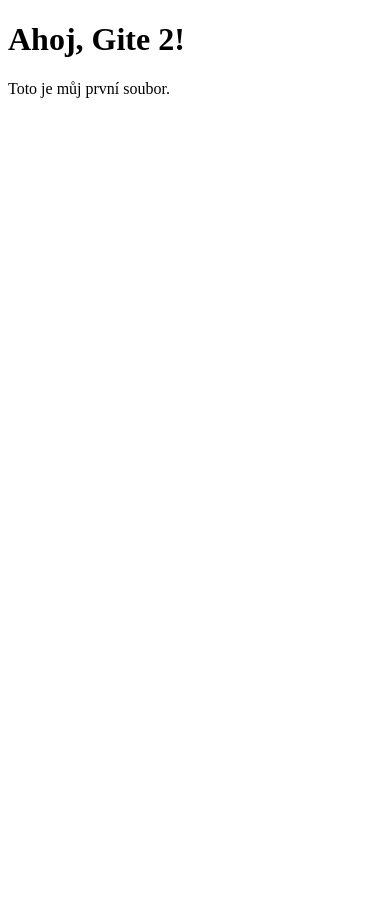
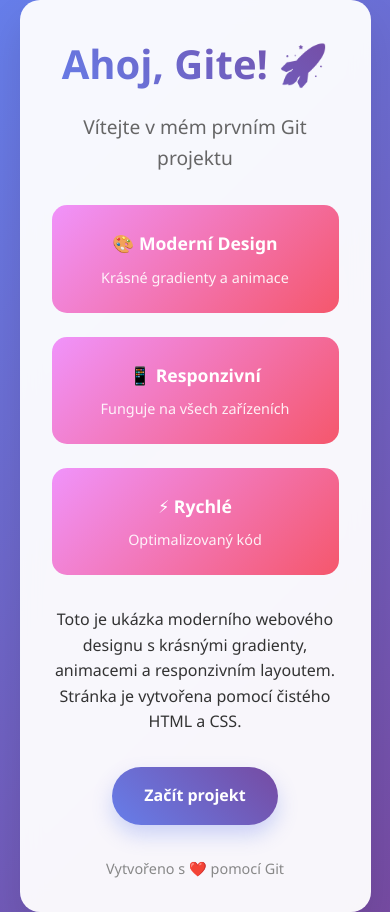
Before and after one commit to richardamare/git-demo, a plain HTML site: page index.html in a window 390 px wide. Before the commit the page ends 844 px from the top, so only its background shows below. Drawn offline with Linux system fonts and the light colour scheme.

Commit message:
feat: enhance index.html with modern design and responsive layout

```diff
--- a/index.html
+++ b/index.html
@@ -1,12 +1,166 @@
 <!DOCTYPE html>
-<html lang="en">
+<html lang="cs">
   <head>
     <meta charset="UTF-8" />
     <meta name="viewport" content="width=device-width, initial-scale=1.0" />
     <title>Můj První Git Projekt</title>
+    <style>
+      * {
+        margin: 0;
+        padding: 0;
+        box-sizing: border-box;
+      }
+
+      body {
+        font-family: "Segoe UI", Tahoma, Geneva, Verdana, sans-serif;
+        line-height: 1.6;
+        color: #333;
+        background: linear-gradient(135deg, #667eea 0%, #764ba2 100%);
+        min-height: 100vh;
+        display: flex;
+        align-items: center;
+        justify-content: center;
+      }
+
+      .container {
+        background: rgba(255, 255, 255, 0.95);
+        backdrop-filter: blur(10px);
+        border-radius: 20px;
+        padding: 3rem;
+        box-shadow: 0 20px 40px rgba(0, 0, 0, 0.1);
+        text-align: center;
+        max-width: 600px;
+        width: 90%;
+        animation: slideUp 0.8s ease-out;
+      }
+
+      @keyframes slideUp {
+        from {
+          opacity: 0;
+          transform: translateY(30px);
+        }
+        to {
+          opacity: 1;
+          transform: translateY(0);
+        }
+      }
+
+      h1 {
+        font-size: 3rem;
+        margin-bottom: 1rem;
+        background: linear-gradient(45deg, #667eea, #764ba2);
+        -webkit-background-clip: text;
+        -webkit-text-fill-color: transparent;
+        background-clip: text;
+        font-weight: 700;
+      }
+
+      .subtitle {
+        font-size: 1.2rem;
+        color: #666;
+        margin-bottom: 2rem;
+        font-weight: 300;
+      }
+
+      .features {
+        display: grid;
+        grid-template-columns: repeat(auto-fit, minmax(150px, 1fr));
+        gap: 1.5rem;
+        margin: 2rem 0;
+      }
+
+      .feature {
+        background: linear-gradient(135deg, #f093fb 0%, #f5576c 100%);
+        color: white;
+        padding: 1.5rem;
+        border-radius: 15px;
+        transition: transform 0.3s ease;
+      }
+
+      .feature:hover {
+        transform: translateY(-5px);
+      }
+
+      .feature h3 {
+        font-size: 1.1rem;
+        margin-bottom: 0.5rem;
+      }
+
+      .feature p {
+        font-size: 0.9rem;
+        opacity: 0.9;
+      }
+
+      .cta-button {
+        display: inline-block;
+        background: linear-gradient(45deg, #667eea, #764ba2);
+        color: white;
+        padding: 1rem 2rem;
+        border-radius: 50px;
+        text-decoration: none;
+        font-weight: 600;
+        margin-top: 2rem;
+        transition: all 0.3s ease;
+        box-shadow: 0 10px 20px rgba(102, 126, 234, 0.3);
+      }
+
+      .cta-button:hover {
+        transform: translateY(-2px);
+        box-shadow: 0 15px 30px rgba(102, 126, 234, 0.4);
+      }
+
+      .footer {
+        margin-top: 2rem;
+        color: #888;
+        font-size: 0.9rem;
+      }
+
+      @media (max-width: 768px) {
+        .container {
+          padding: 2rem;
+        }
+
+        h1 {
+          font-size: 2.5rem;
+        }
+
+        .features {
+          grid-template-columns: 1fr;
+        }
+      }
+    </style>
   </head>
   <body>
-    <h1>Ahoj, Gite 2!</h1>
-    <p>Toto je můj první soubor.</p>
+    <div class="container">
+      <h1>Ahoj, Gite! 🚀</h1>
+      <p class="subtitle">Vítejte v mém prvním Git projektu</p>
+
+      <div class="features">
+        <div class="feature">
+          <h3>🎨 Moderní Design</h3>
+          <p>Krásné gradienty a animace</p>
+        </div>
+        <div class="feature">
+          <h3>📱 Responzivní</h3>
+          <p>Funguje na všech zařízeních</p>
+        </div>
+        <div class="feature">
+          <h3>⚡ Rychlé</h3>
+          <p>Optimalizovaný kód</p>
+        </div>
+      </div>
+
+      <p>
+        Toto je ukázka moderního webového designu s krásnými gradienty,
+        animacemi a responzivním layoutem. Stránka je vytvořena pomocí čistého
+        HTML a CSS.
+      </p>
+
+      <a href="#" class="cta-button">Začít projekt</a>
+
+      <div class="footer">
+        <p>Vytvořeno s ❤️ pomocí Git</p>
+      </div>
+    </div>
   </body>
 </html>
```
